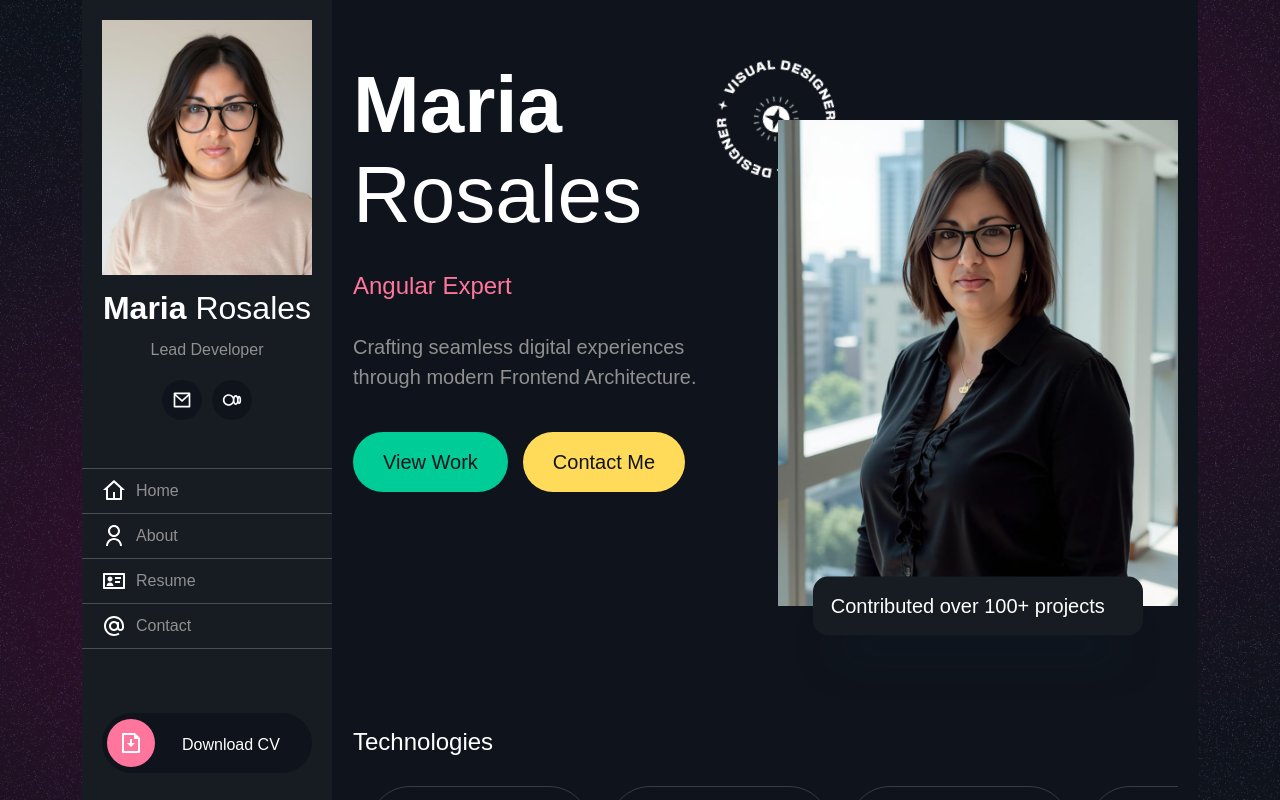
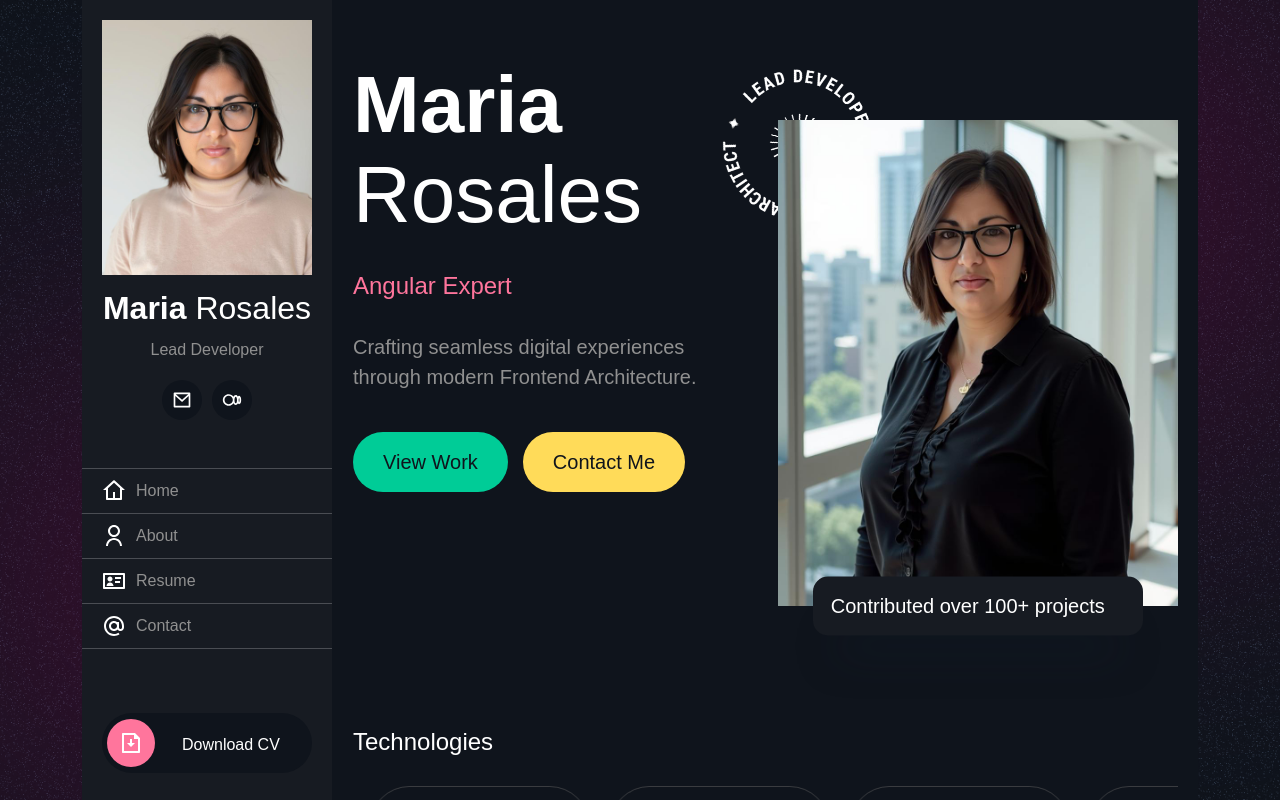
Before and after one commit to teresitaya/portfolio, a React (Create React App) app: page / in a window 1280 px wide. Built offline with nearby package versions, Linux system fonts and the light colour scheme; a web font is replaced by a local one.

Commit message:
Add new images and adjust circular image styling with max-width limit

```diff
--- a/src/assets/css/style.css
+++ b/src/assets/css/style.css
@@ -549,6 +549,7 @@ h1 span {
     top: 0;
     left: -50px;
     animation: rotation infinite 9s linear;
+    max-width: 10rem;
 }
 
 .worked-box {
--- a/src/components/Home.jsx
+++ b/src/components/Home.jsx
@@ -7,7 +7,7 @@ import ResumeSvg from "../assets/images/svg/resume-svg.svg";
 import ContactSvg from "../assets/images/svg/contact-svg.svg";
 import MediumSvg from "../assets/images/svg/medium-svg.svg";
 import MariaMainImg from "../assets/images/3.jpeg";
-import CircularImg from "../assets/images/circular-img.png";
+import CircularImg from "../assets/images/2X1.png";
 import FlowerImg from "../assets/images/flower.png";
 import BrandLogo1 from "../assets/images/angular.gif";
 import BrandLogo2 from "../assets/images/react.svg";
```
Also changed, not shown: src/assets/images/2X1.png (added), src/assets/images/3X3.png (added).
